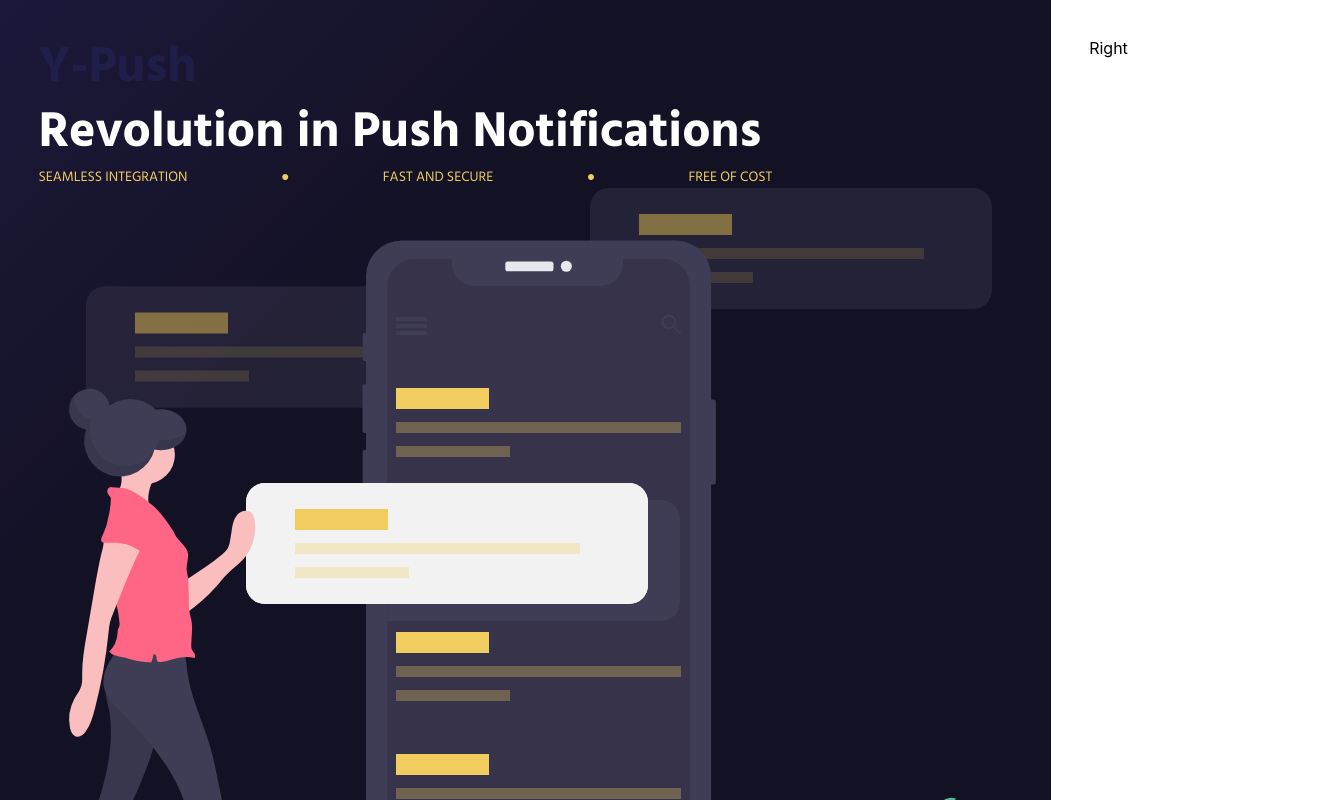
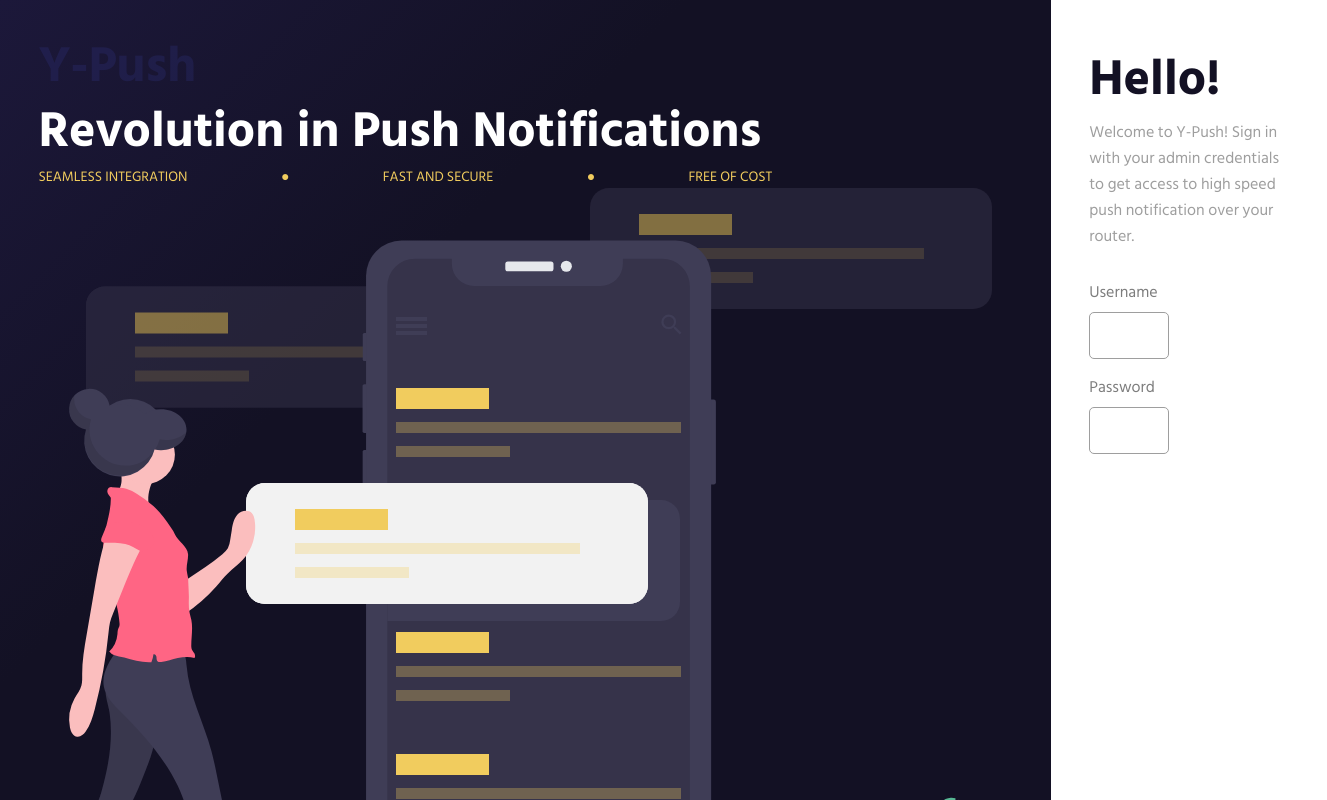
Before and after one commit to himank-goel/Y-Push-Frontend, a React (Create React App) app: page / in a window 1280 px wide. Shown: the top 800 px of the page, 1327 px wide, since content can reach past the window. Built offline with nearby package versions, Linux system fonts and the light colour scheme.

Commit message:
Work done

```diff
--- a/src/Landing.js
+++ b/src/Landing.js
@@ -1,5 +1,5 @@
 import React, { Component } from "react";
-import {ReactComponent as Illustration} from "./media/illustration.svg";
+import { ReactComponent as Illustration } from "./media/illustration.svg";
 
 class Landing extends Component {
   render() {
@@ -10,7 +10,9 @@
             <div className="left--inner">
               <div className="top--text">
                 <span className="logo">Y-Push</span>
-                    <span className="caption">Revolution in Push Notifications</span>
+                <span className="caption">
+                  Revolution in Push Notifications
+                </span>
                 <div className="points">
                   <span>Seamless Integration</span>
                   <span>●</span>
@@ -20,13 +22,31 @@
                 </div>
               </div>
               <div className="illustration-box">
-                    <Illustration className="illustration"/>
+                <Illustration className="illustration" />
               </div>
             </div>
           </div>
-          <div className="right--main">Right</div>
+          <div className="right--main">
+            <div className="header--right">
+              <span className="hello">Hello!</span>
+              <span className="welcome-text">
+                Welcome to Y-Push! Sign in with your admin credentials to get
+                access to high speed push notification over your router.
+              </span>
             </div>
-        <style jsx>
+            <div className="login-form">
+              <div className="username">
+                <span className="label">Username</span>
+                <input type="text" className="username-input" />
+              </div>
+              <div className="password">
+                <span className="label">Password</span>
+                <input type="password" className="password-input" />
+              </div>
+            </div>
+          </div>
+        </div>
+        <style jsx="true">
           {`
             .main {
               display: flex;
@@ -36,12 +56,13 @@
             .left--main {
               width: 100%;
               padding: 3%;
-                background: linear-gradient(135deg, #1C183A 0%, #131124 33%);
-                font-family: 'Hind Siliguri', sans-serif;
+              background: linear-gradient(135deg, #1c183a 0%, #131124 33%);
+              font-family: "Hind Siliguri", sans-serif;
             }
             .right--main {
               width: 100%;
               padding: 3%;
+              font-family: "Hind Siliguri", sans-serif;
             }
             .top--text {
               font-weight: 900;
@@ -78,6 +99,48 @@
               height: 70%;
               margin-top: 101px;
             }
+            .header--right {
+              display: flex;
+              flex-direction: column;
+            }
+            .hello {
+              font-weight: 900;
+              font-size: 50px;
+              color: #131124;
+            }
+            .welcome-text {
+              font-weight: 400;
+              color: #9e9e9e;
+            }
+            .username, .password {
+              margin-top: 30px;
+              display: flex;
+              flex-direction: column;
+              max-width: 40%;
+            }
+            .password {
+                margin-top: 15px;
+            }
+            .label {
+              color: #7d7d7d;
+            }
+            .username-input, .password-input {
+              height: 25px;
+              margin-top: 7px;
+              border-radius: 5px;
+              box-shadow: none;
+              border: solid 1px #9e9e9e;
+              padding: 10px;
+              transition: all 0.5s;
+            }
+            .username-input:focus {
+                outline: none;
+                border: solid 1px #000;
+            }
+            .password-input:focus {
+                outline: none;
+                border: solid 1px #000;
+            }
           `}
         </style>
       </div>
```
Also changed, not shown: src/media/illustration.svg. Lines whose indentation alone changed are shown as unchanged.
